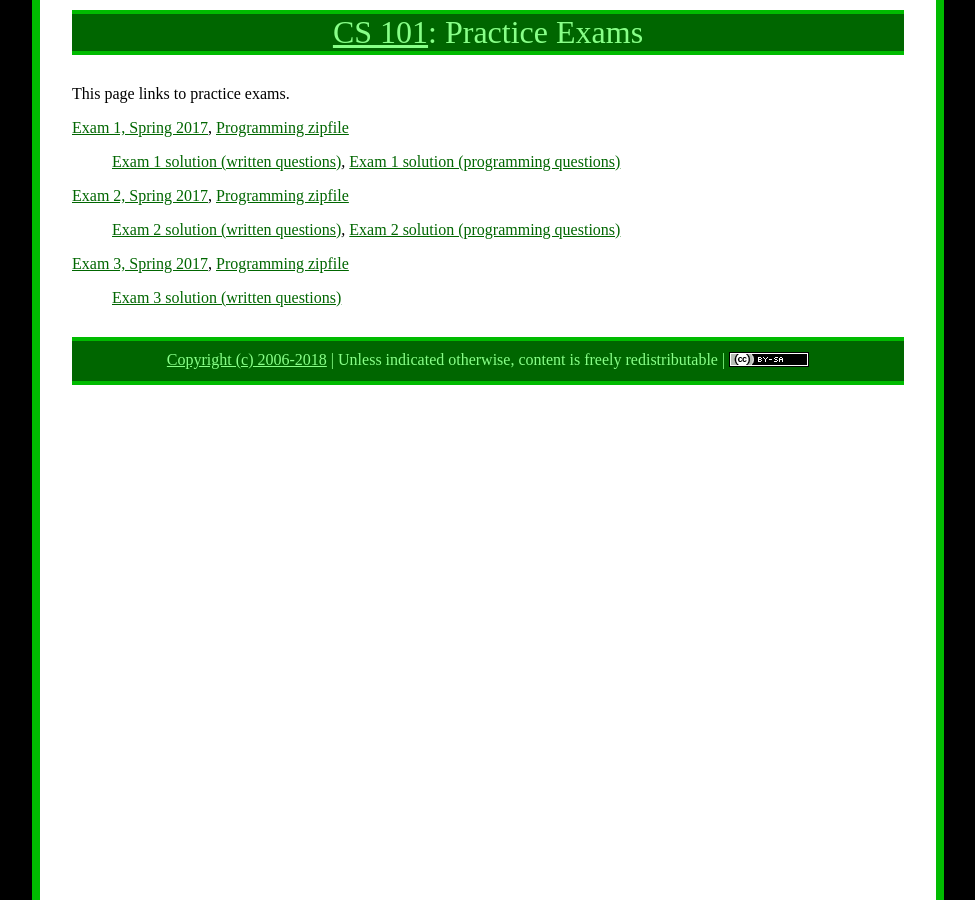
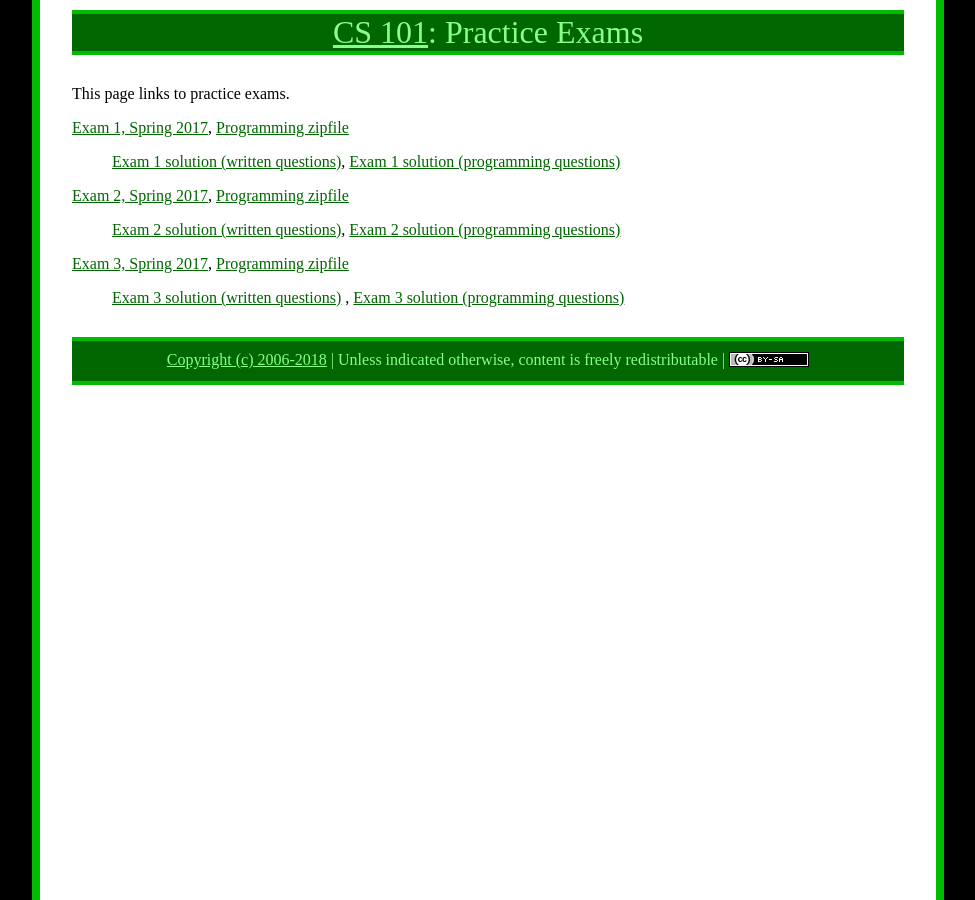
Before and after one commit to ycpcs/cs101-spring2018, a Jekyll site: the page built from practice/index.md, in a window 1280 px wide. Shown: the whole page, without its empty margins (152-1127 px from the left). Built offline with Jekyll 4.4.1, drawn with Linux system fonts in a browser that asks for light colours.

Commit message:
link to exam 3 prog solutions

```diff
--- a/practice/index.md
+++ b/practice/index.md
@@ -15,8 +15,4 @@
 
 [Exam 3, Spring 2017](cs101-spring2017-exam03.pdf), [Programming zipfile](CS101_Exam03.zip)
 
-> [Exam 3 solution (written questions)](cs101-spring2017-exam03-solution.pdf)
-
-<!--
-, [Exam 3 solution (programming questions)](CS101_Exam03_Solution.zip)
--->
+> [Exam 3 solution (written questions)](cs101-spring2017-exam03-solution.pdf) , [Exam 3 solution (programming questions)](CS101_Exam03_Solution.zip)
```
